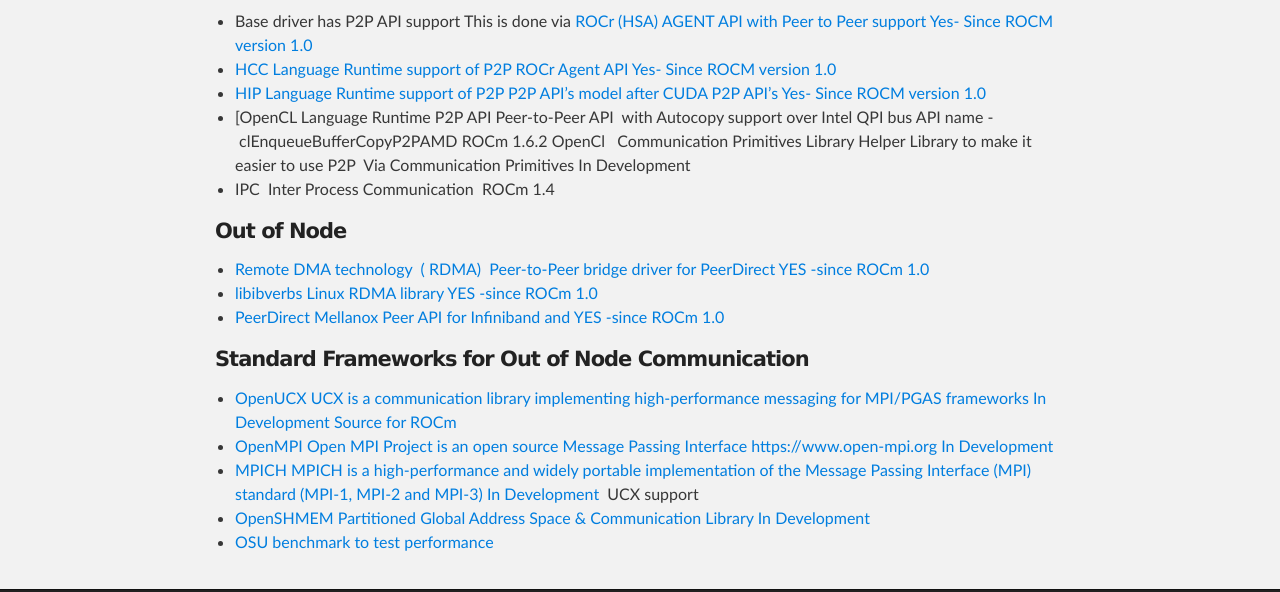
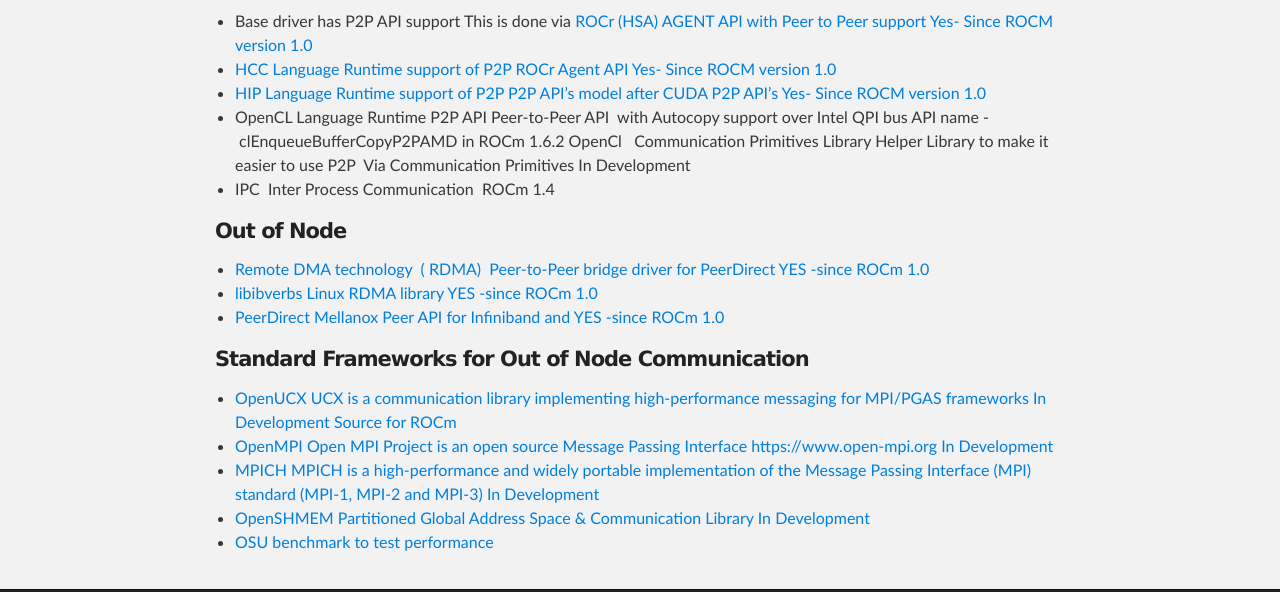
Before and after one commit to ROCm/ROCm.github.io, a Jekyll site: the page built from ROCmMultiGPU.md, in a window 1280 px wide. Shown: the part 517-1109 px from the top of the page. Built offline with Jekyll 4.4.1, drawn with Linux system fonts in a browser that asks for light colours; our own code applies the rules of GitHub Pages for plain Markdown files.

Commit message:
Update ROCmMultiGPU.md

```diff
--- a/ROCmMultiGPU.md
+++ b/ROCmMultiGPU.md
@@ -8,7 +8,7 @@
 * Base driver has P2P API support	This is done via [ROCr (HSA) AGENT API with Peer to Peer support	Yes- Since ROCM version 1.0	](http://www.hsafoundation.com/html_spec111/HSA_Library.htm#Runtime/Topics/02_Core/hsa_iterate_agents.htm%3FTocPath%3DHSA%2520Runtime%2520Programmer%25E2%2580%2599s%2520Reference%2520Manual%2520Version%25201.1.1%2520%7CChapter%25202.%2520HSA%2520Core%2520Programming%2520Guide%7C2.3%2520System%2520and%2520agent%2520information%7C2.3.1%2520System%2520and%2520agent%2520information%2520API%7C_____18)
 * [HCC Language Runtime support of P2P	 ROCr Agent API	Yes- Since ROCM version 1.0](https://scchan.github.io/hcc/classhc_1_1accelerator.html#aebd49b998f9421bd032ea450cbafd247)
 * [HIP Language Runtime support of P2P	P2P API's model after CUDA P2P API's 	Yes- Since ROCM version 1.0](http://rocm-developer-tools.github.io/HIP/group__PeerToPeer.html)
-* [OpenCL Language Runtime P2P API	Peer-to-Peer API  with Autocopy support over Intel QPI bus API name -  clEnqueueBufferCopyP2PAMD	ROCm 1.6.2 OpenCl
+* OpenCL Language Runtime P2P API	Peer-to-Peer API  with Autocopy support over Intel QPI bus API name -  clEnqueueBufferCopyP2PAMD in ROCm 1.6.2 OpenCl
 Communication Primitives Library	Helper Library to make it easier to use P2P  Via Communication Primitives	In Development
 * IPC 	Inter Process Communication 	ROCm 1.4
 
@@ -22,6 +22,6 @@
 
 * [OpenUCX	UCX is a communication library implementing high-performance messaging for MPI/PGAS frameworks	In Development](http://www.openucx.org.) [Source for ROCm](https://github.com/openucx/ucx/tree/master/src/uct/rocm)
 * [OpenMPI	Open MPI Project is an open source Message Passing Interface https://www.open-mpi.org	In Development](https://github.com/openucx/ucx/wiki/OpenMPI-and-OpenSHMEM-installation-with-UCX)
-* [ MPICH	MPICH is a high-performance and widely portable implementation of the Message Passing Interface (MPI) standard (MPI-1, MPI-2 and MPI-3)](https://www.mpich.org/about/overview/)	 [In Development](https://www.mpich.org/2016/08/30/mpich-3-3a1-released/)  UCX support
+* [ MPICH	MPICH is a high-performance and widely portable implementation of the Message Passing Interface (MPI) standard (MPI-1, MPI-2 and MPI-3)](https://www.mpich.org/about/overview/)	 [In Development](https://www.mpich.org/2016/08/30/mpich-3-3a1-released/)
 * [OpenSHMEM	Partitioned Global Address Space & Communication Library	In Development](https://github.com/openucx/ucx/wiki/OpenMPI-and-OpenSHMEM-installation-with-UCX)
 * [OSU benchmark to test performance](https://github.com/ROCm-Developer-Tools/OSU_Microbenchmarks)
```
